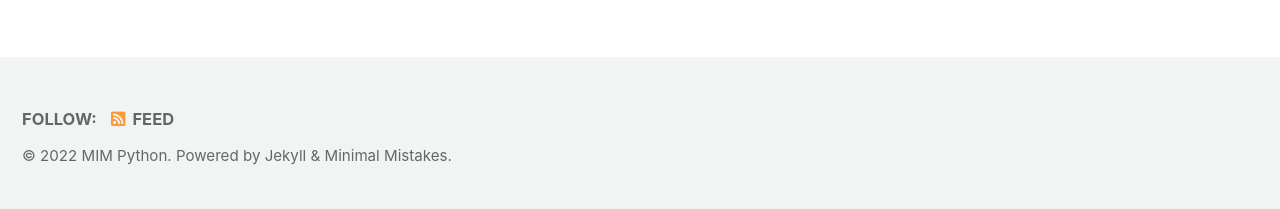
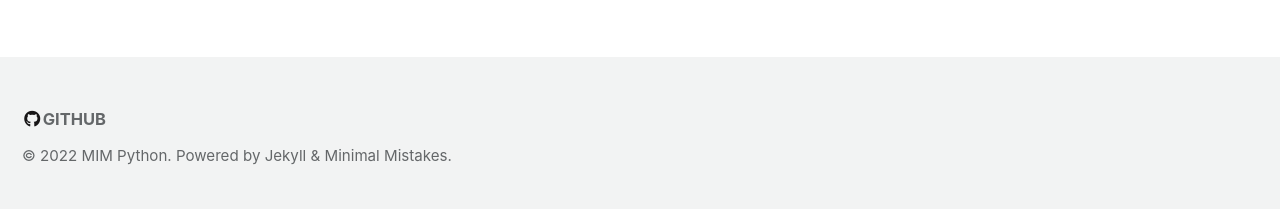
Before and after one commit to MIMPython/mimpython.github.io, a Jekyll site: the page built from index.html, in a window 1280 px wide. Shown: the part 908-1117 px from the top of the page. Built offline with Jekyll 4.4.1, drawn with Linux system fonts in a browser that asks for light colours; cached includes are drawn as plain includes.

Commit message:
Fix footer

```diff
--- a/_includes/footer.html
+++ b/_includes/footer.html
@@ -1,9 +1,5 @@
 <div class="page__footer-follow">
   <ul class="social-icons">
-    {% if site.data.ui-text[site.locale].follow_label %}
-      <li><strong>{{ site.data.ui-text[site.locale].follow_label }}</strong></li>
-    {% endif %}
-
     {% if site.footer.links %}
       {% for link in site.footer.links %}
         {% if link.label and link.url %}
@@ -12,9 +8,7 @@
       {% endfor %}
     {% endif %}
 
-    {% unless site.atom_feed.hide %}
-      <li><a href="{% if site.atom_feed.path %}{{ site.atom_feed.path }}{% else %}{{ '/feed.xml' | relative_url }}{% endif %}"><i class="fas fa-fw fa-rss-square" aria-hidden="true"></i> {{ site.data.ui-text[site.locale].feed_label | default: "Feed" }}</a></li>
-    {% endunless %}
+    <li><a href="https://github.com/MIMPython/mimpython.github.io"><i class="fab fa-fw fa-github" aria-hidden="true"></i>Github</a></li>
   </ul>
 </div>
 
```
